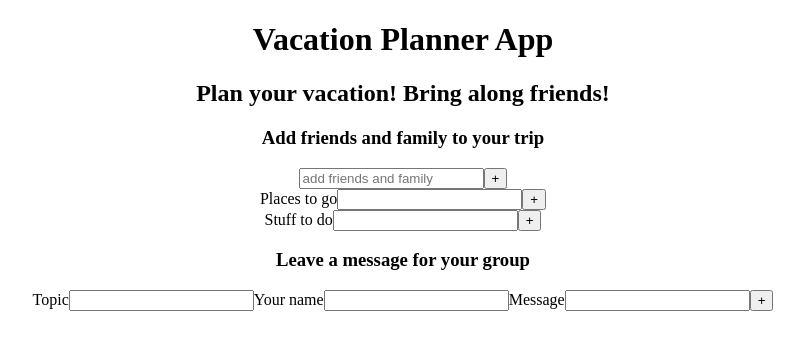
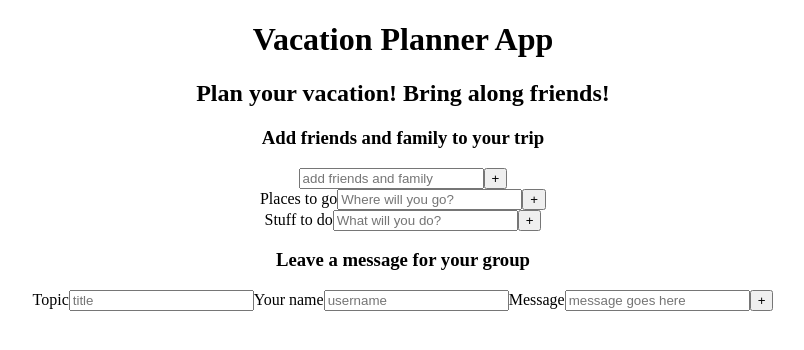
Before and after one commit to BuildWeekVacationPlanner/FRONTEND-UNIT3, a React (Create React App) app in the folder vacation-planner/: page /myvacation in a window 1280 px wide. Shown: the top 350 px of the page, without its empty margins (237-1041 px from the left). Built offline with nearby package versions, Linux system fonts and the light colour scheme.

Commit message:
more work on forms

```diff
--- a/vacation-planner/src/components/VacationPlan.js
+++ b/vacation-planner/src/components/VacationPlan.js
@@ -1,21 +1,33 @@
 import React, { useState } from "react";
 
 const VacationPlan = () => {
-    let [friends, setFriends] = useState({friends: []});
-    let [places, setPlaces] = useState({places: []});
-    let [toDos, setToDos] = useState({});
-    let [message, setMessage ] = useState({ messages: {username: "", topic: "", message: ""}})
+    let [ friends, setFriends ] = useState({friends: []});
+    let [ places, setPlaces ] = useState({places: []});
+    let [ toDos, setToDos ] = useState({});
+    let [ message, setMessage ] = useState({ username: "", topic: "", message: ""});
+    let [ messageList, setMessageList ] = useState({messages: []})
 
     const handleFriends = e => {
-        setFriends({friends: [e.target.value]})
+        setFriends({friends: [...friends, e.target.value]})
     }
 
     const handlePlaces = e => {
-        setPlaces({places: [e.target.value] })
+        setPlaces({places: [...places, e.target.value] })
     }
 
     const handleToDos = e => {
-        setToDos({todos: [e.target.value]})
+        setToDos({todos: [...toDos, e.target.value]})
+    }
+
+    const handleMessages = e => {
+        setMessage({...message, [e.target.name]: e.target.value});
+        console.log("message", message);
+    }
+
+    const submitMessages = (e) => {
+        e.preventDefault();
+        setMessageList({messages: [message]});
+        console.log("You clicked submit", messageList);
     }
 
 
@@ -25,29 +37,58 @@ const VacationPlan = () => {
         <div>
             <h3>Add friends and family to your trip</h3>
             <form>
-                <input value={friends.friends} name="friends" placeholder="add friends and family" onChange={(e) => handleFriends(e)}/>
+                <input
+                    value={friends.friends}
+                    name="friends"
+                    placeholder="add friends and family"
+                    onChange={(e) => handleFriends(e)}/>
                 <button>+</button>
             </form>
         </div>
         <form>
             <label>Places to go</label>
-            <input onChange={(e) => handlePlaces(e)} />
+            <input
+                value={places.places}
+                name="places"
+                placeholder="Where will you go?"
+                onChange={(e) => handlePlaces(e)}
+             />
             <button>+</button>
         </form>
         <form>
             <label>Stuff to do</label>
-            <input />
+            <input
+                value={toDos.todos}
+                name="todos"
+                placeholder="What will you do?"
+                onChange={(e) => handleToDos(e)}
+            />
             <button>+</button>
         </form>
         <div>
             <h3>Leave a message for your group</h3>
-            <form>
+            <form onSubmit={submitMessages}>
                 <label>Topic</label>
-                <input />
+                <input
+                    name="topic"
+                    value={message.title}
+                    placeholder="title"
+                    onChange={handleMessages}
+                />
                 <label>Your name</label>
-                <input />
+                <input
+                    name="username"
+                    value={message.username}
+                    placeholder="username"
+                    onChange={handleMessages}
+                />
                 <label>Message</label>
-                <input />
+                <input
+                    name="message"
+                    onChange={handleMessages}
+                    value={message.message}
+                    placeholder="message goes here"
+                />
                 <button>+</button>
             </form>
         </div>
--- a/vacation-planner/src/index.js
+++ b/vacation-planner/src/index.js
@@ -5,4 +5,6 @@ import App from './App';
 import { BrowserRouter as Router} from "react-router-dom";
 
 
+
+
 ReactDOM.render(<Router><App /></Router>, document.getElementById('root'));
```
Also changed, not shown: 1 other file (tests, documents, lock files or other folders).
